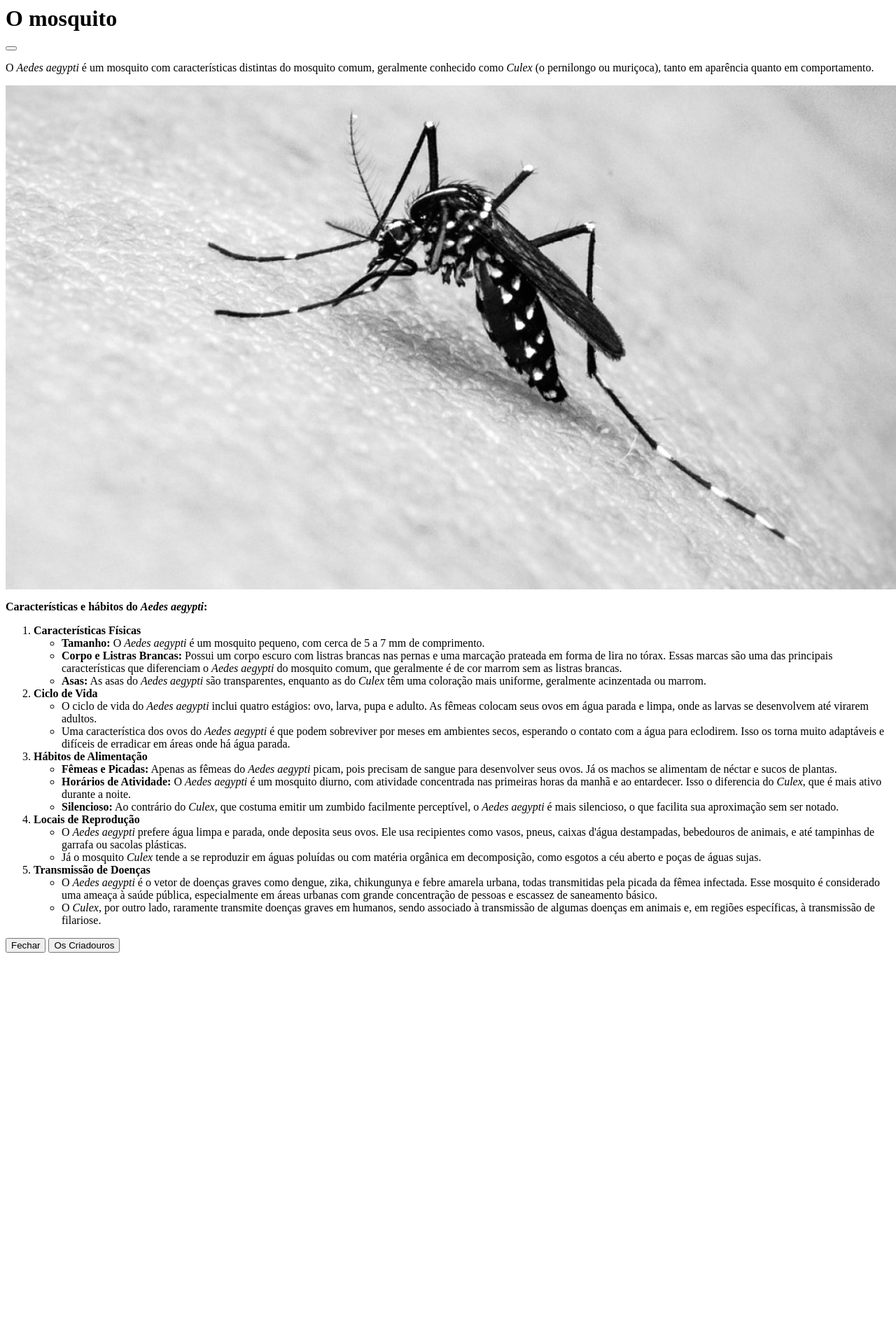
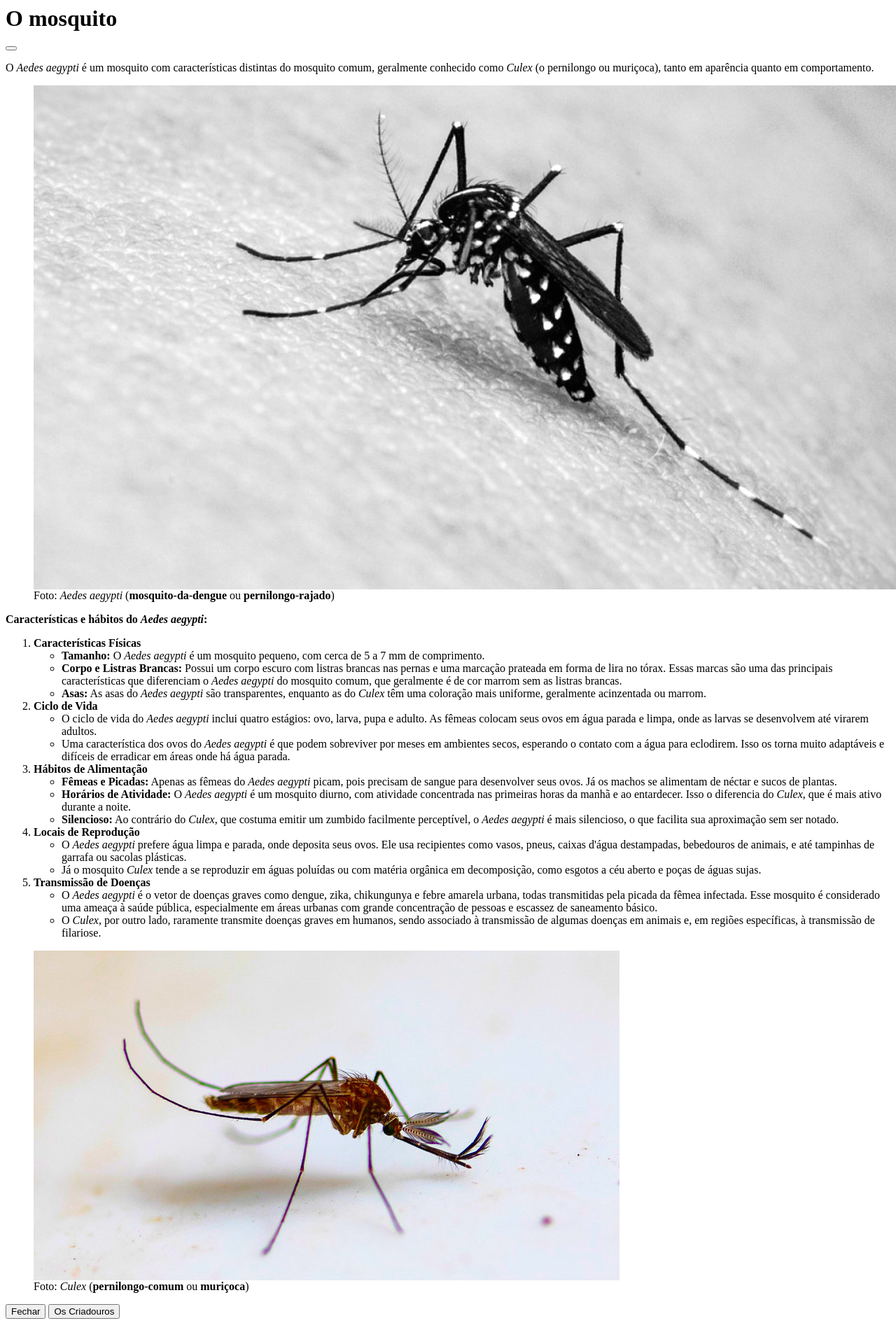
Before and after one commit to kelson-pereira/univesp-pi-2, a Django app: page /mais_mosquito in a window 1280 px wide; the page is wider, and only the part inside the window is pictured. Shown: that part at 70% size. Before the commit the page ends 1361 px from the top of that part, so only its background shows below. Run offline with Django 5.2, Linux system fonts and the light colour scheme.

Commit message:
Adição de foto do mosquito culex

```diff
--- a/combate_aedes/templates/mais/mosquito.html
+++ b/combate_aedes/templates/mais/mosquito.html
@@ -11,10 +11,12 @@
         <button type="button" class="btn-close" data-bs-dismiss="modal" aria-label="Close"></button>
     </div>
     <div class="modal-body border-bottom" style="touch-action: pan-y;">
-        <div class="mb-3">
         <div>
             <p>O <i>Aedes aegypti</i> é um mosquito com características distintas do mosquito comum, geralmente conhecido como <i>Culex</i> (o pernilongo ou muriçoca), tanto em aparência quanto em comportamento.</p>
-                <img class="img-fluid rounded mb-3" src="{% static 'imagens/aedes-aegypti.jpg' %}">
+            <figure class="figure">
+                <img class="figure-img img-fluid rounded" src="{% static 'imagens/aedes-aegypti.jpg' %}">
+                <figcaption class="figure-caption">Foto: <i>Aedes aegypti</i> (<b>mosquito-da-dengue</b> ou <b>pernilongo-rajado</b >)</figcaption>
+            </figure>
             <p><b>Características e hábitos do <i>Aedes aegypti</i>:</b></p>
             <ol>
                 <li><b>Características Físicas</b></li>
@@ -46,7 +48,10 @@
                     <li>O <i>Culex</i>, por outro lado, raramente transmite doenças graves em humanos, sendo associado à transmissão de algumas doenças em animais e, em regiões específicas, à transmissão de filariose.</li>
                 </ul>
             </ol>
-            </div>
+            <figure class="figure">
+                <img class="figure-img img-fluid rounded" src="{% static 'imagens/culex.jpg' %}">
+                <figcaption class="figure-caption">Foto: <i>Culex</i> (<b>pernilongo-comum</b> ou <b>muriçoca</b>)</figcaption>
+            </figure>
         </div>
     </div>
     <div class="modal-footer">
```
Also changed, not shown: combate_aedes/static/imagens/culex.jpg (added), static/imagens/culex.jpg (added), 1 other file. Lines whose indentation alone changed are shown as unchanged.
